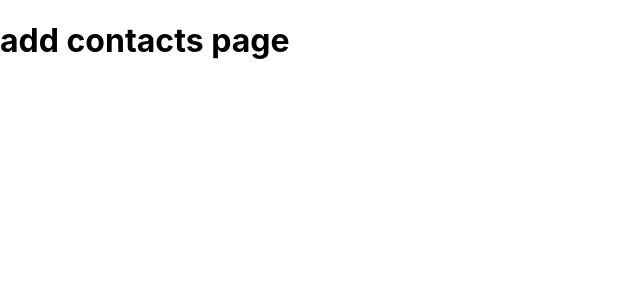
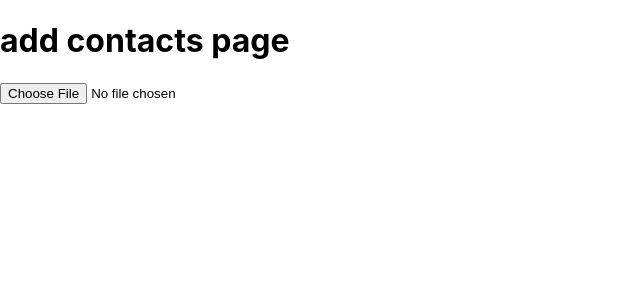
Before and after one commit to Swaroop-dev/final-year-project, a React (Create React App) app in the folder client/: page /Addcontacts in a window 1280 px wide. Shown: the top 300 px of the page, without its empty margins (0-640 px from the left). Built offline with nearby package versions, Linux system fonts and the light colour scheme.

Commit message:
add contacts page added and functional

```diff
--- a/client/package.json
+++ b/client/package.json
@@ -11,6 +11,7 @@
     "axios": "^0.21.1",
     "react": "^17.0.2",
     "react-dom": "^17.0.2",
+    "react-papaparse": "^3.15.0",
     "react-router-dom": "^5.2.0",
     "react-scripts": "4.0.3",
     "web-vitals": "^1.1.2"
--- a/client/src/Components/Addcontacts.js
+++ b/client/src/Components/Addcontacts.js
@@ -1,9 +1,34 @@
-import React from "react";
+import React, { useState, useEffect } from "react";
+import { CSVReader } from "react-papaparse";
+import { addContacts } from "./Api calls/helper functions";
+
 
 export default function Addcontacts() {
+  const [contacts, setContacts] = useState(null);
+
+  const handelChange = (e) => {
+    const fileReader = new FileReader();
+    fileReader.readAsText(e.target.files[0], "UTF-8");
+    fileReader.onload = (e) => {
+      console.log("e.target.result", e.target.result);
+      addContacts(e.target.result).then((data) => {
+        if (data?.error) {
+        console.log(data.error);
+        }
+        else {
+          setContacts(e.target.result)
+          console.log(data)
+        }
+      }
+
+      )
+
+    };
+  };
   return (
     <div>
       <h1>add contacts page</h1>
+      <input type="file" onChange={(e) => handelChange(e)} />
     </div>
   );
 }
--- a/client/src/Components/Api calls/helper functions.js
+++ b/client/src/Components/Api calls/helper functions.js
@@ -31,3 +31,15 @@ export const signin = (user) => {
     })
     .catch((err) => console.log(err));
 };
+
+export const addContacts = (data) => {
+  console.log(data)
+  return fetch("http://localhost:8000/api/addContact", {
+    method: "POST",
+    headers: {
+      Accept: "application/json",
+      "Content-Type": "application/json",
+    },
+    body:data,
+  });
+}
```
Also changed, not shown: 1 other file (tests, documents, lock files or other folders).
